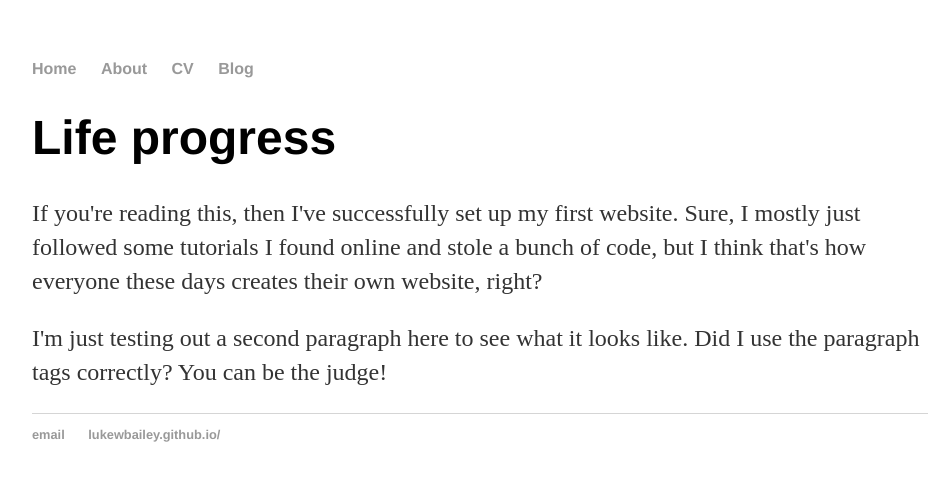
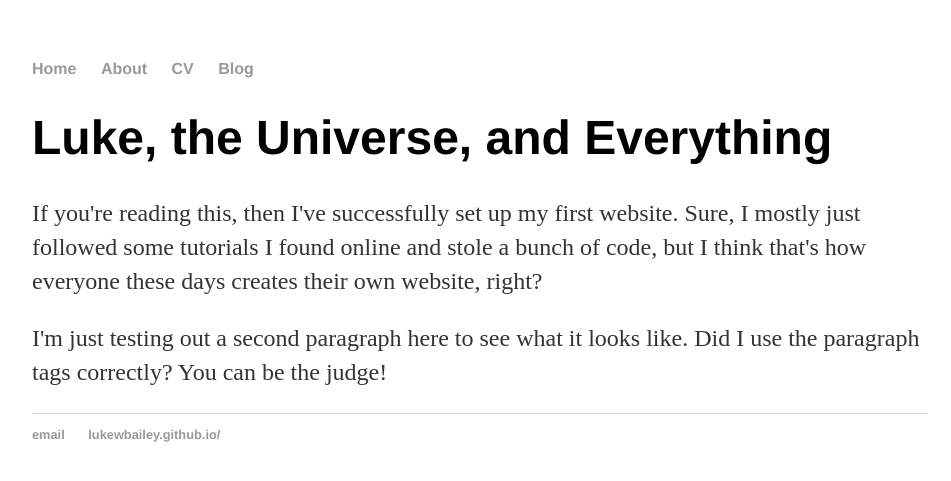
Before and after one commit to LukeWBailey/lukewbailey.github.io, a Jekyll site: the page built from index.html, in a window 1280 px wide. Shown: the top 481 px of the page, without its empty margins (160-1111 px from the left). Built offline with Jekyll 4.4.1, drawn with Linux system fonts in a browser that asks for light colours.

Commit message:
Update index.html

```diff
--- a/index.html
+++ b/index.html
@@ -3,7 +3,7 @@ layout: default
 title: Luke Bailey
 ---
 <div class="blurb">
-	<h1>Life progress</h1>
+	<h1>Luke, the Universe, and Everything</h1>
 	<p>If you're reading this, then I've successfully set up my first website. Sure, I mostly just followed some tutorials I found online and stole a bunch of code, but I think that's how everyone these days creates their own website, right?</a></p>
 	<p>I'm just testing out a second paragraph here to see what it looks like. Did I use the paragraph tags correctly? You can be the judge!</p>
 </div><!-- /.blurb -->
```
